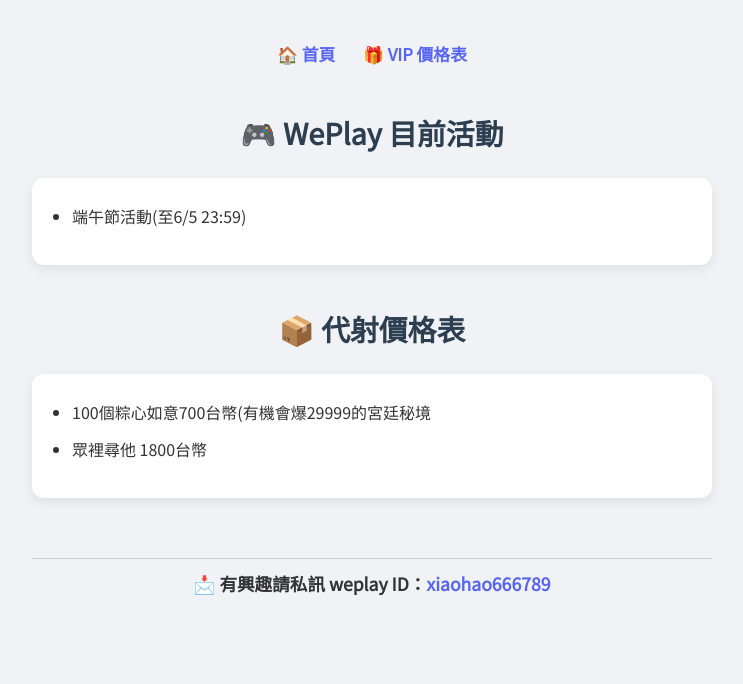
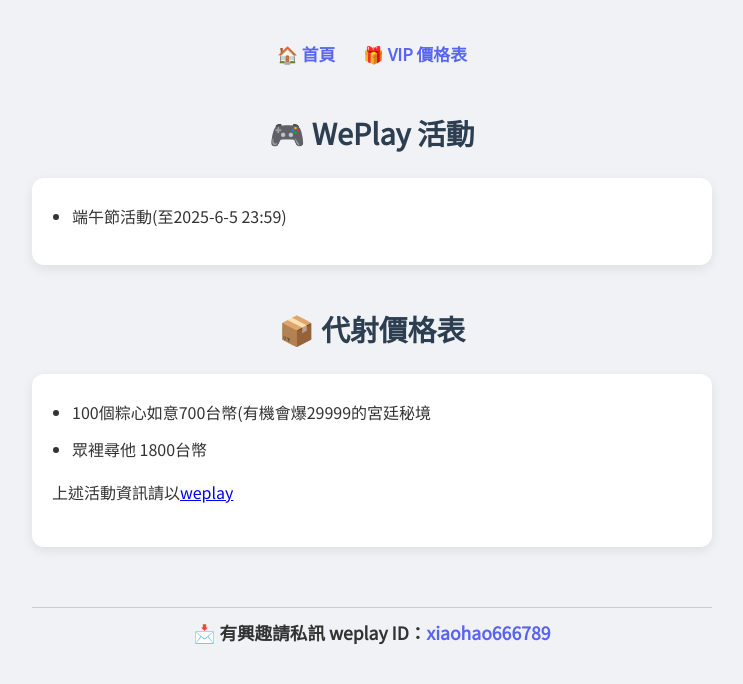
Before and after one commit to xiaohao923/my-website, a plain HTML site: page weplay2.html in a window 1280 px wide. Shown: the whole page, without its empty margins (268-1011 px from the left). Drawn offline with Linux system fonts and the light colour scheme.

Commit message:
Update weplay2.html

```diff
--- a/weplay2.html
+++ b/weplay2.html
@@ -81,10 +81,11 @@
     <a href="vip.html">🎁 VIP 價格表</a>
   </nav>
 
-  <h1>🎮 WePlay 目前活動</h1>
+  <h1>🎮 WePlay 活動</h1>
   <section>
     <ul>
-      <li>端午節活動(至6/5 23:59)</li>
+      <li>端午節活動(至2025-6-5 23:59)</li>
+
     </ul>
   </section>
 
@@ -94,6 +95,7 @@
       <li>100個粽心如意700台幣(有機會爆29999的宮廷秘境</li>
       <li>眾裡尋他 1800台幣</li>
     </ul>
+    <p>上述活動資訊請以<a href="https://www.weplayapp.com/" target="_blank">weplay</a></h1></p>
   </section>
 
   <footer>
```
